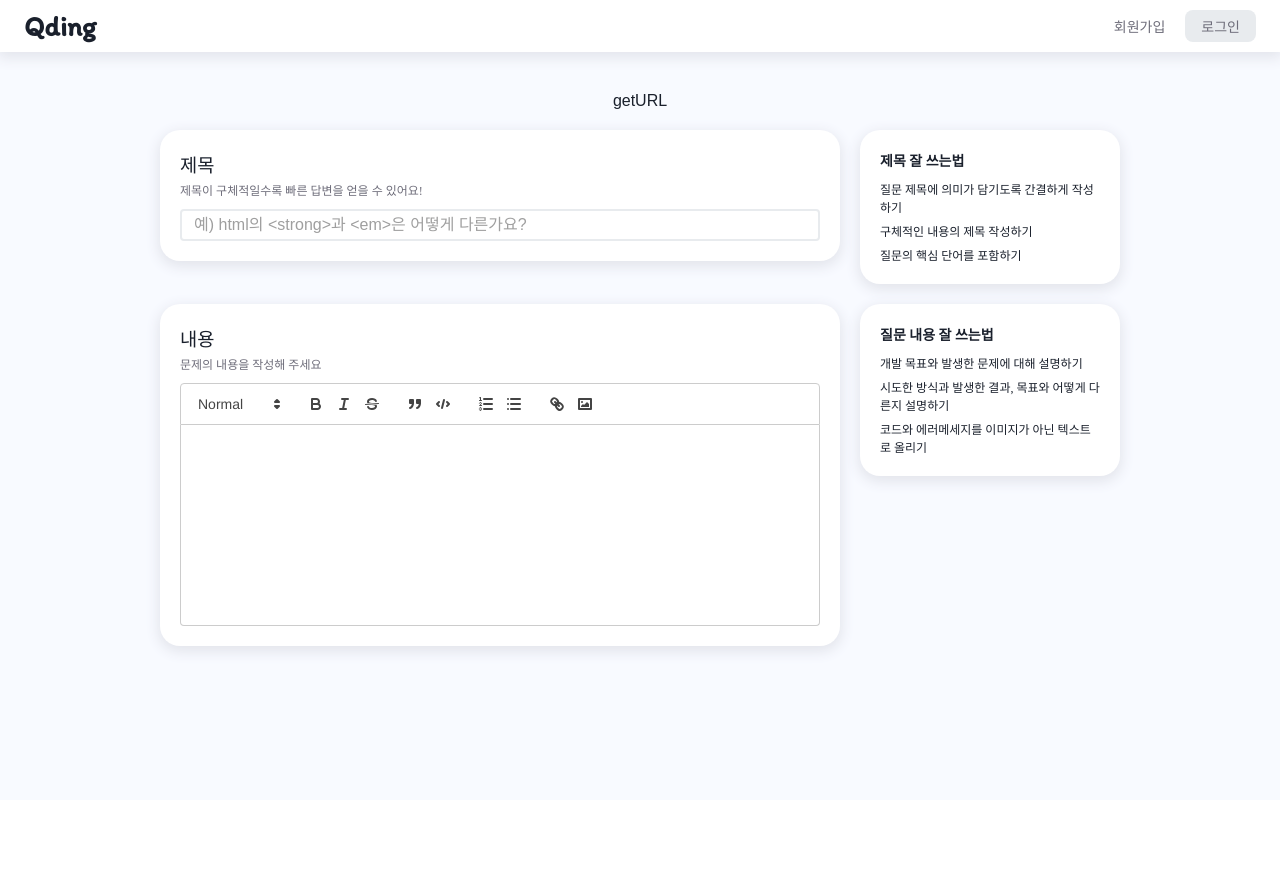
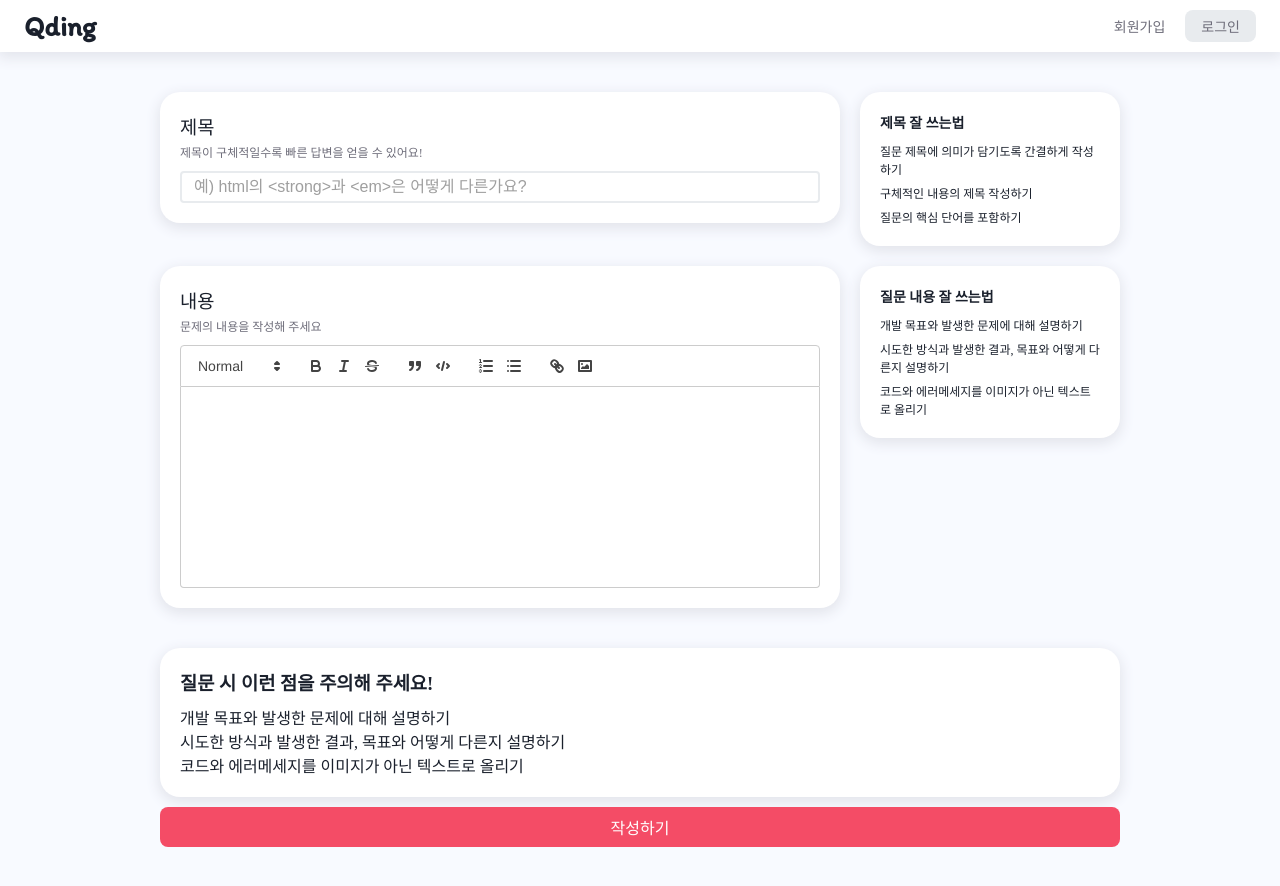
Before and after one commit to bakujinDev/qding_frontend, a Next.js app: page /qna/ask in a window 1280 px wide. Before the commit the page ends 800 px from the top, so only its background shows below. Built offline with nearby package versions, Linux system fonts and the light colour scheme; no server answers.

Commit message:
create img upload

```diff
--- a/src/api/Common.ts
+++ /dev/null
@@ -1,4 +0,0 @@
-import { apiInstance } from "./instance";
-
-export const getUploadURL = () =>
-  apiInstance.post("medias/photos/get-url").then((res) => res.data);
--- /dev/null
+++ b/src/api/fileUpload.ts
@@ -0,0 +1,23 @@
+import axios from "axios";
+import { apiInstance } from "./instance";
+
+export const getUploadURL = (str: any) =>
+  apiInstance.post("medias/photos/get-url").then((res) => res.data);
+
+export interface IUploadImageVariables {
+  file: File;
+  uploadURL: string;
+}
+
+export const uploadImage = ({ file, uploadURL }: IUploadImageVariables) => {
+  const form = new FormData();
+  form.append("file", file);
+
+  return axios
+    .post(uploadURL, form, {
+      headers: {
+        "Content-Type": "multipart/form-data",
+      },
+    })
+    .then((res) => res.data);
+};
--- a/src/components/common/TextEditor.tsx
+++ b/src/components/common/TextEditor.tsx
@@ -1,7 +1,7 @@
 import React, { useMemo } from "react";
 import dynamic from "next/dynamic";
 
-export default function TextEditor({ value, setValue, ...props }: IProps) {
+export default function TextEditor({ value, setValue, styles }: IProps) {
   const quillRef = React.useRef<any>(false);
 
   const modules = useMemo(
@@ -21,13 +21,13 @@ export default function TextEditor({ value, setValue, ...props }: IProps) {
 
   return (
     <ReactQuill
+      className={styles.quill}
       theme="snow"
       forwardedRef={quillRef}
       formats={formats}
       modules={modules}
       value={value}
       onChange={setValue}
-      {...props}
     />
   );
 }
@@ -48,6 +48,7 @@ const ReactQuill = dynamic(
 interface IProps {
   value: any;
   setValue: Function;
+  styles: { readonly [key: string]: string };
 }
 
 const formats = [
--- a/src/pages/qna/ask/ask.module.scss
+++ b/src/pages/qna/ask/ask.module.scss
@@ -1,4 +1,4 @@
-@import "@/styles/colors.scss";
+@use "../../../styles/variable" as *;
 
 .ask {
   flex: 1;
@@ -61,50 +61,6 @@
             padding: 0 12px;
           }
         }
-
-        .editorBox {
-          border: 2px solid $White2;
-          border-radius: 4px;
-          overflow: hidden;
-
-          .btnBar {
-            display: flex;
-            gap: 10px;
-            height: 30px;
-            padding: 3px;
-            border-bottom: 1px solid $White2;
-
-            li {
-              display: flex;
-
-              button {
-                display: flex;
-                justify-content: center;
-                align-items: center;
-                min-width: 24px;
-                padding: 0 2px;
-                height: 24px;
-
-                &:hover {
-                  background: $White2;
-                  border-radius: 4px;
-                }
-
-                &.boldBtn {
-                  font-weight: 700;
-                }
-
-                &.italicBtn {
-                  font-style: italic;
-                }
-
-                svg {
-                  width: 20px;
-                }
-              }
-            }
-          }
-        }
       }
     }
 
@@ -135,4 +91,53 @@
       }
     }
   }
+
+  .btnSec {
+    display: flex;
+    flex-direction: column;
+    gap: 10px;
+    width: 100%;
+    max-width: 960px;
+    margin: 20px 0 0;
+
+    .noticeArea {
+      display: flex;
+      flex-direction: column;
+      gap: 10px;
+      padding: 20px;
+      background: #fff;
+      border-radius: 20px;
+      box-shadow: 0px 4px 13px 2px #e3e5ec;
+    }
+
+    .btnArea {
+      display: flex;
+      gap: 10px;
+
+      .postBtn {
+        flex: 1;
+        height: 40px;
+        border-radius: 8px;
+        color: #fff;
+        background: $Primary1;
+      }
+    }
+  }
 }
+
+@include mobile {
+  .ask {
+    gap: 30px;
+    padding: 12px;
+
+    .contSec {
+      flex-direction: column-reverse;
+      align-items: unset;
+      gap: 12px;
+
+      .tipArea {
+        width: 100%;
+      }
+    }
+  }
+}
--- a/src/pages/qna/ask/index.tsx
+++ b/src/pages/qna/ask/index.tsx
@@ -6,11 +6,10 @@ import Seo from "@/components/Seo";
 import "react-quill/dist/quill.snow.css";
 import TextEditor from "@/components/common/TextEditor";
 import { useMutation } from "@tanstack/react-query";
-import { getUploadURL } from "@/api/common";
+import { getUploadURL, uploadImage } from "@/api/fileUpload";
 
 export default function Ask() {
   const [content, setContent] = useState<any>();
-  const [imgList, setImgList] = useState<Array<File>>([]);
 
   const {
     register,
@@ -22,8 +21,18 @@ export default function Ask() {
   } = useForm<IPostQuestion>();
 
   const getUploadURLMutation = useMutation(getUploadURL, {
-    onSuccess: (res) => {
-      console.log(res);
+    onSuccess: (data: IUploadURLResponse, file: File) => {
+      console.log(file);
+      uploadImageMutation.mutate({
+        file,
+        uploadURL: data.uploadURL,
+      });
+    },
+  });
+
+  const uploadImageMutation = useMutation(uploadImage, {
+    onSuccess: ({ result }: any) => {
+      console.log(result.variants[0]);
     },
   });
 
@@ -31,7 +40,7 @@ export default function Ask() {
     register("content", { required: true, minLength: 20 });
   }, [register]);
 
-  function getImgFile() {
+  function uploadImgFile() {
     if (!(content && content.ops)) return;
 
     let ops = content.ops;
@@ -43,20 +52,14 @@ export default function Ask() {
 
       const file = base64toFile(v.insert.image, `${i}`);
 
-      _imgList.push(file);
+      getUploadURLMutation.mutate(file);
     });
-
-    setImgList([..._imgList]);
   }
-
-  console.log(imgList);
 
   return (
     <>
       <Seo title="질문하기" />
       <main className={styles.ask}>
-        <button onClick={() => getUploadURLMutation.mutate()}>getURL</button>
-        {/* <button onClick={getImgFile}>hi</button> */}
         <section className={`${styles.titleSec} ${styles.contSec}`}>
           <article className={styles.contArea}>
             <div className={styles.keyBox}>
@@ -103,6 +106,7 @@ export default function Ask() {
 
             <div className={styles.valueBox}>
               <TextEditor
+                styles={styles}
                 value={watch("content")}
                 setValue={(
                   value: string,
@@ -131,9 +135,35 @@ export default function Ask() {
             </div>
           </article>
         </section>
+
+        <section className={styles.btnSec}>
+          <article className={styles.noticeArea}>
+            <h3 className={styles.key}>질문 시 이런 점을 주의해 주세요!</h3>
+
+            <div className={styles.valueBox}>
+              <ul className={styles.valueList}>
+                <li>개발 목표와 발생한 문제에 대해 설명하기</li>
+                <li>
+                  시도한 방식과 발생한 결과, 목표와 어떻게 다른지 설명하기
+                </li>
+                <li>코드와 에러메세지를 이미지가 아닌 텍스트로 올리기</li>
+              </ul>
+            </div>
+          </article>
+
+          <article className={styles.btnArea}>
+            <button className={styles.postBtn} onClick={uploadImgFile}>
+              작성하기
+            </button>
+          </article>
+        </section>
       </main>
     </>
   );
+}
+
+interface IUploadURLResponse {
+  uploadURL: string;
 }
 
 function base64toFile(base_data: any, filename: string) {
--- a/src/styles/_variable.scss
+++ b/src/styles/_variable.scss
@@ -1,18 +1,9 @@
 @import "./colors.scss";
 
-@mixin Main {
-  padding: 100px 0 0 250px;
-  height: 100vh;
+$breakpoint-desktop: 1024px;
+
+@mixin mobile {
+  @media (max-width: #{$breakpoint-desktop - 1px}) {
+    @content;
+  }
 }
-
-@mixin Inner {
-  height: 100%;
-  padding: 25px 110px 43px 60px;
-}
-
-@mixin SearchBox {
-  background-color: $Primary4;
-  border-radius: 15px;
-  height: 136px;
-  padding: 24px 24px 24px 27px;
-}
--- a/src/styles/globals.scss
+++ b/src/styles/globals.scss
@@ -81,8 +81,9 @@ ul {
     .ql-editor {
       min-height: 200px;
 
-      img{
-        width: 100%;
+      img {
+        display: block;
+        margin: 0 auto;
       }
     }
   }
```
